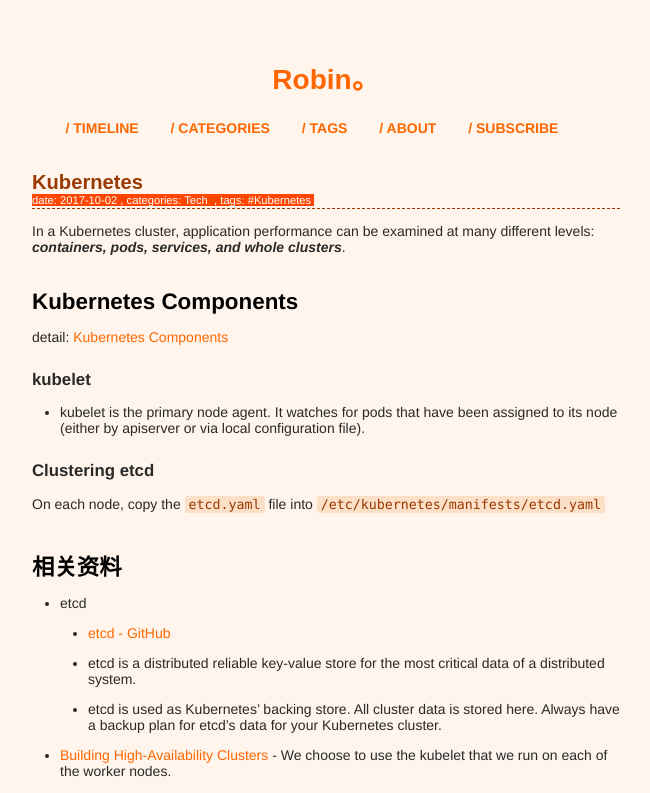
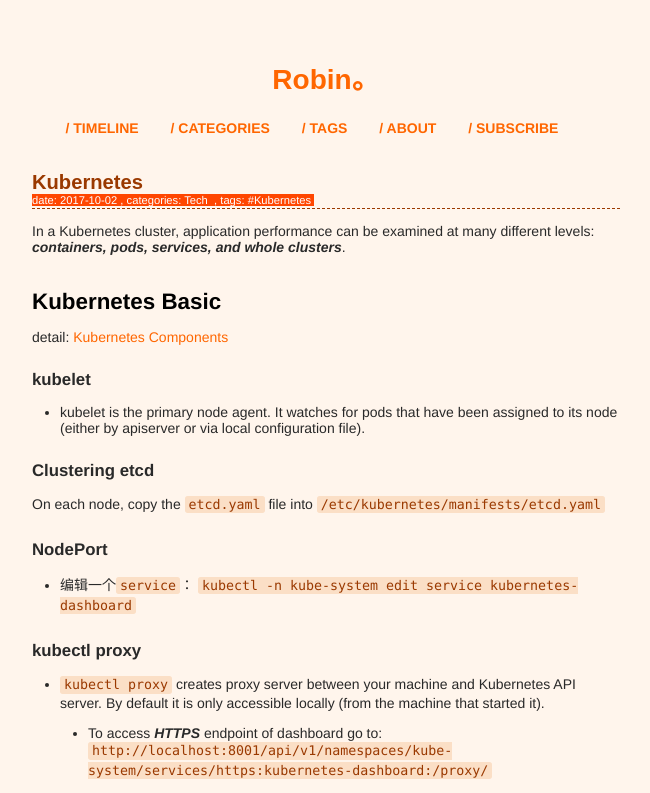
Before and after one commit to xianyuxmu/xianyuxmu.github.io, a Jekyll site: the page built from _posts/2017-10-02-Kubernetes.md, in a window 1280 px wide and 1400 px high. Shown: the top 793 px of the window, without its empty margins (314-964 px from the left). Built offline with Jekyll 4.4.1, drawn with Linux system fonts in a browser that asks for light colours; comment, search, counter and statistics services are not loaded; some of the changed text lies outside the part shown.

Commit message:
new content

```diff
--- a/_posts/2017-10-02-Kubernetes.md
+++ b/_posts/2017-10-02-Kubernetes.md
@@ -12,7 +12,7 @@
 
 In a Kubernetes cluster, application performance can be examined at many different levels: ***containers, pods, services, and whole clusters***.
 
-## Kubernetes Components
+## Kubernetes Basic
 
 detail: [Kubernetes Components](https://kubernetes.io/docs/concepts/overview/components/)
 
@@ -23,6 +23,32 @@
 ### Clustering etcd
 
 On each node, copy the `etcd.yaml` file into `/etc/kubernetes/manifests/etcd.yaml`
+
+### NodePort
+
+- 编辑一个`service`： `kubectl -n kube-system edit service kubernetes-dashboard`
+
+### kubectl proxy
+
+- `kubectl proxy` creates proxy server between your machine and Kubernetes API server. By default it is only accessible locally (from the machine that started it).
+	- To access ***HTTPS*** endpoint of dashboard go to: `http://localhost:8001/api/v1/namespaces/kube-system/services/https:kubernetes-dashboard:/proxy/`
+	- To access ***HTTP*** endpoint of dashboard go to: `http://localhost:8001/api/v1/namespaces/kube-system/services/http:kubernetes-dashboard:/proxy/`
+
+
+## 相关教程
+
+### Kubernetes Dashboard
+
+- [Accessing Dashboard 1.7.X and above](https://github.com/kubernetes/dashboard/wiki/Accessing-Dashboard---1.7.X-and-above)
+
+### 自建 Docker Registry
+
+- [Deploy a registry server](https://docs.docker.com/registry/deploying/)
+ - [Sharing a local registry with minikube](https://blog.hasura.io/sharing-a-local-registry-for-minikube-37c7240d0615)
+
+
+
+----
 
 ## 相关资料
 
```
Also changed, not shown: _posts/2017-06-28-docker.md (+0 -2 lines).
